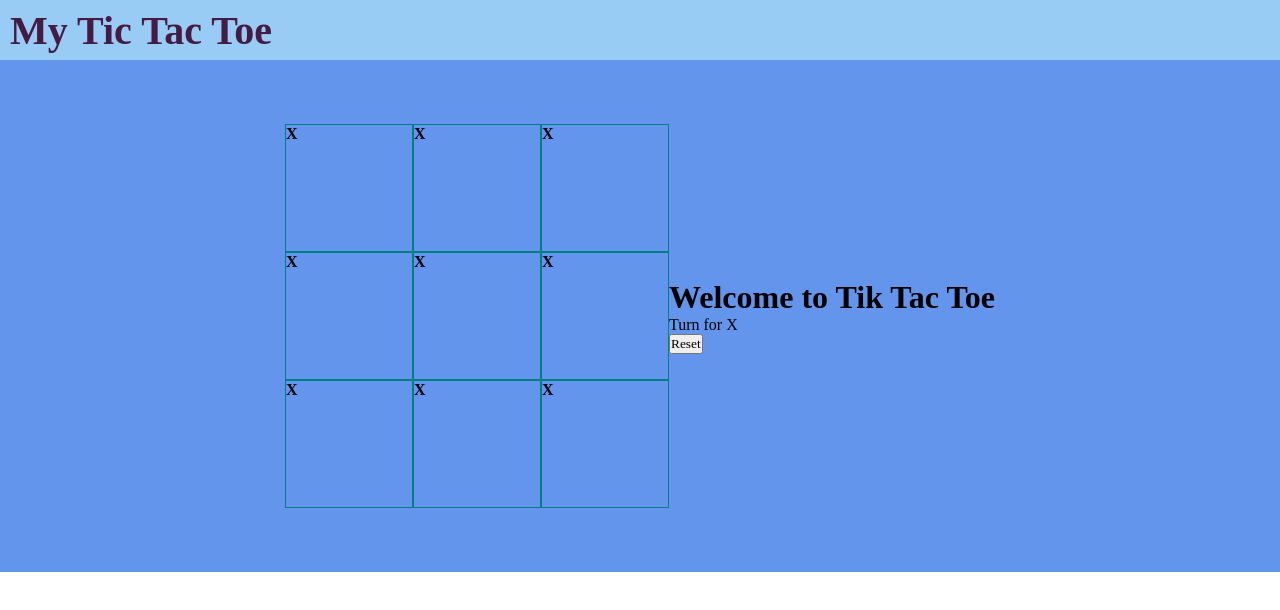
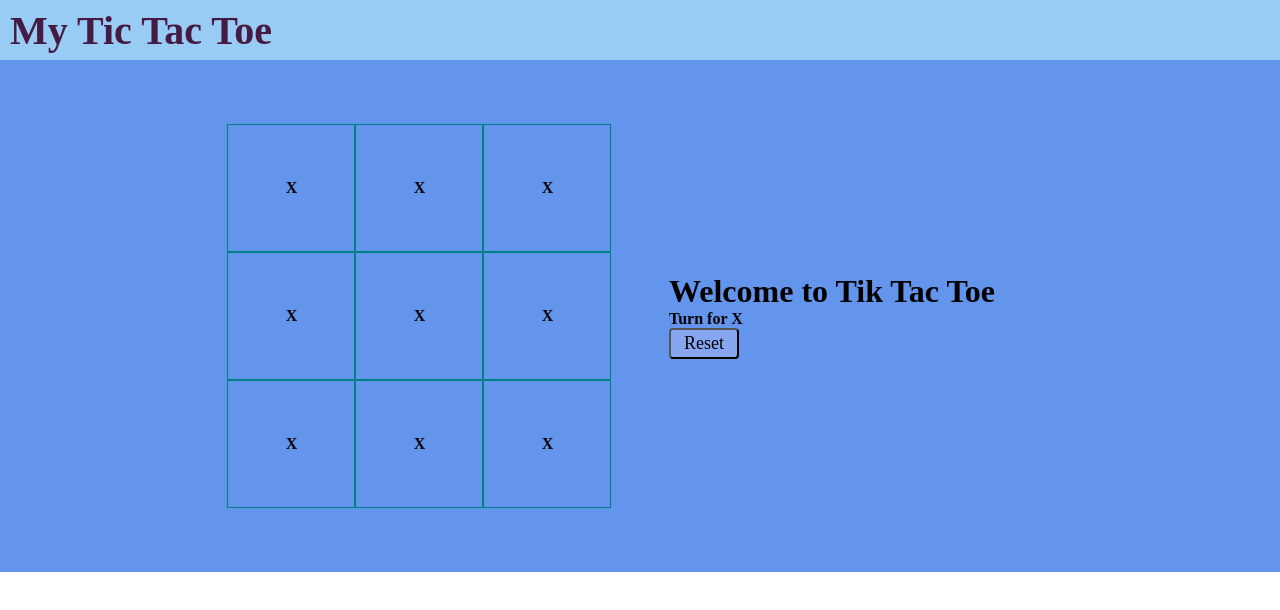
Before and after one commit to aimunir/Tik-Tac-Toe, a plain HTML site: page index.html in a window 1280 px wide. Drawn offline with Linux system fonts and the light colour scheme.

Commit message:
added new component

```diff
--- a/assets/css/style.css
+++ b/assets/css/style.css
@@ -44,4 +44,30 @@ padding: 5%;
 .box{
     border: 1px solid teal;
     font-weight: bolder;
+    display: flex;
+    justify-content: center;
+    align-items: center;
 }
+
+.box:hover{
+    background:rgb(152, 73, 236);
+}
+
+.info{
+    font-weight: bolder;
+}
+#reset{
+    text-shadow: aquamarine;
+    padding: 1% 4%;
+    border-radius: 4px;
+    background-color: rgba(231, 214, 245, 0.267);
+    font-size: large;
+}
+
+#reset:hover{
+    background: royalblue;
+}
+
+.gameinfo{
+    padding: 5%;
+}
```
